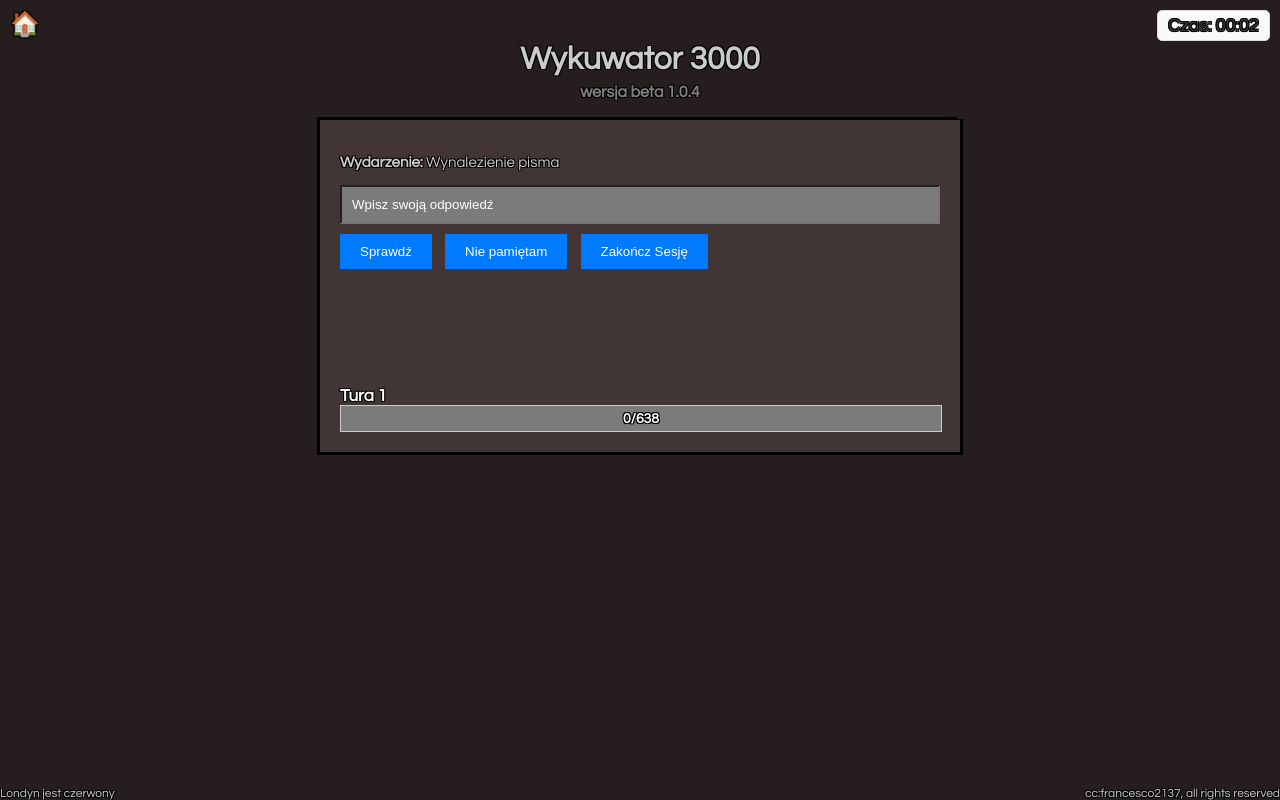
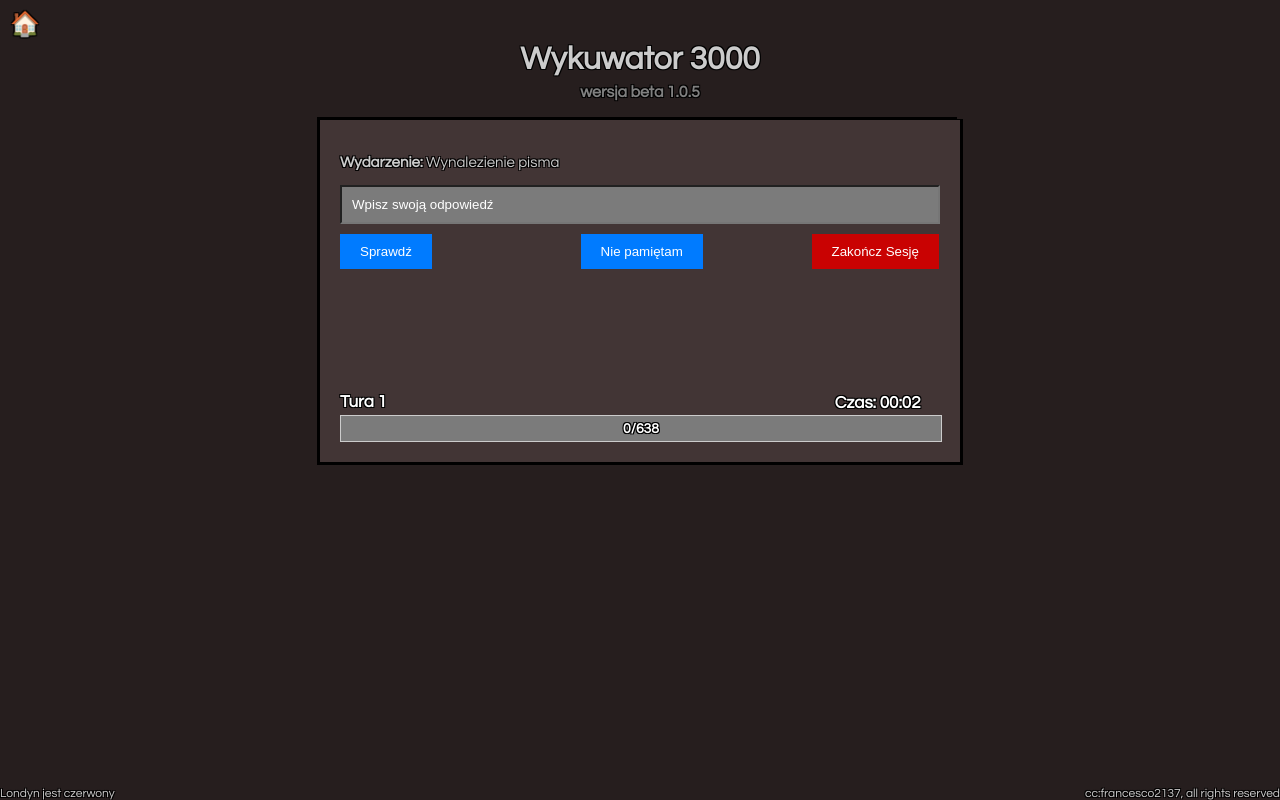
Before and after one commit to francesco1776/wykujdaty, a plain HTML site: page index.html in a window 1280 px wide. Both pictures are taken after a click on the button "start". Drawn offline with nearby package versions, Linux system fonts and the light colour scheme.

Commit message:
beta 1.0.5
>bugfixy
>ladniejszy zegar

```diff
--- a/index.html
+++ b/index.html
@@ -11,7 +11,7 @@
 <h1 id="title">
   <p class="page-title"><i class="fas fa-cloud-moon"></i>   Wykuwator 3000  <i class="fas fa-cloud-moon"></i>
   </p>
-  <p class="subtitle">wersja beta 1.0.4</p>
+  <p class="subtitle">wersja beta 1.0.5</p>
 </h1>
 <div id="homeButton" class="home-button">🏠</div>
 <c-c>cc:francesco2137, all rights reserved</c-c>
@@ -82,11 +82,12 @@
     <div class="input-group">
         <input type="text" id="userInput" placeholder="Wpisz swoją odpowiedź">
     </div>
-    <button class="button" onclick="checkAnswer()">Sprawdź</button>
-    <button class="button" onclick="showAnswer(), updateProgressBar(), niga()">Nie pamiętam</button>
-    <button id="close" class="button" onclick="showSummary()">Zakończ Sesję</button>
-    <container class="chart"><canvas id="resultsChart" width="100" height="100"> </canvas></container><p id="round-info">Tura 1</p> <div class="time-display">
-        <span id="live-timer">Czas: 00:00</span>
+    <div class="guziki">
+    <button class="ch" onclick="checkAnswer()">Sprawdź</button>
+    <button id="forgot" class="for" onclick="showAnswer(), updateProgressBar(), niga()">Nie pamiętam</button>
+   <container class="close"> <button id="close" class="zs" onclick="showSummary()">Zakończ Sesję</button></container></div>
+    <container class="chart"><canvas id="resultsChart" width="100" height="100"> </canvas></container><div class="nadpaskowcy"><p id="round-info">Tura 1</p> <div class="time-display">
+        <span id="live-timer">Czas: 00:00</span></div>
     </div>
     <div class="progress-container">
     <div id="progress-bar"></div>
--- a/script.js
+++ b/script.js
@@ -688,6 +688,11 @@ const incorrectAnswers = { count: 0 }; // Licznik błędnych odpowiedzi
 
 function initializeChart() {
     const ctx = document.getElementById('resultsChart').getContext('2d');
+    // Zniszcz poprzedni wykres, jeśli istnieje
+    if (chartInstance) {
+        chartInstance.destroy();
+        chartInstance = null;
+    }
     chartInstance = new Chart(ctx, {
         type: 'pie',
         data: {
@@ -771,8 +776,17 @@ function removeDuplicates(cards) {
 
     return uniqueCards;
 }
+// FUNKCJA OD WYSTARTOWANIA FISZEK
+function startFlashcards(selectedMode) {
+const flashcardContent = document.getElementById('flashcardContent');
+    if (flashcardContent) {
+        flashcardContent.innerHTML = ''; // Usuń stare pytanie
+    }
 
-function startFlashcards(selectedMode) {
+const timerDisplay = document.getElementById('live-timer');
+    if (timerDisplay) {
+        timerDisplay.textContent = 'Czas: 00:00'; // Zresetuj zegar
+    }
     mode = selectedMode;
     groupFilter = document.querySelector('input[name="group"]:checked').value;
     eraFilters = Array.from(document.querySelectorAll('input[name="era"]:checked')).map((cb) => `[${cb.value}]`);
@@ -783,6 +797,10 @@ function startFlashcards(selectedMode) {
     currentCardIndex = 0;
     wrongAnswers = [];
     sessionCards = getFilteredFlashcards();
+    if (sessionCards.length === 0) {
+    console.error('Brak fiszek do wyświetlenia.');
+    return; // Zakończ, jeśli nie ma fiszek
+}
     sessionAttempts = {};
     currentRound = 0;
     console.log("Session Cards Before Sorting:", sessionCards);
@@ -809,13 +827,16 @@ function startFlashcards(selectedMode) {
     document.getElementById("advancedOptionsButton").classList.add("hidden");
     showInput();
     showButtons();
+    if (!chartInstance) {
     initializeChart();
+}
     chartInstance.data.datasets[0].data = [correctAnswers.count, incorrectAnswers.count];
     chartInstance.update(); // Aktualizacja wykresu
     initializeProgressBar();
     updateProgressBar();
     updateRoundInfo();
     startTimer(); // Rozpocznij stoper
+    console.log('Aktualny indeks:', currentCardIndex);
     showNextCard();
 }
 function getFilteredFlashcards() {
@@ -870,9 +891,18 @@ function toggleAdvancedOptions() {
 function showNextCard() {
     hideButtons();
     document.getElementById('flashcardContent').style.opacity = 0; // Ukryj zawartość pytania
+const flashcardContent = document.getElementById('flashcardContent');
+    if (!flashcardContent) {
+        console.error('Element #flashcardContent nie istnieje.');
+        return;
+    }
 
+    // Usuń starą zawartość przed wyświetleniem nowej fiszki
+    flashcardContent.innerHTML = '';
     if (currentCardIndex < sessionCards.length) {
         const flashcard = sessionCards[currentCardIndex];
+    console.log('Treść wyświetlana w flashcardContent:', flashcardContent.innerHTML); // Sprawdź zawartość fiszki
+    console.log('Aktualny indeks:', currentCardIndex);
         sessionAttempts[flashcard.id] += 1;  // Zwiększ liczbę prób
 
         if (mode === 'eventToDate') {
@@ -883,6 +913,7 @@ function showNextCard() {
 
         // Ustawienie opóźnienia dla ukrycia i pokazania elementów
         setTimeout(() => {
+            console.log('Aktualna fiszka:', sessionCards[currentCardIndex]);
             document.getElementById('flashcardContent').style.opacity = 1; // Upewnij się, że zawartość pytania jest widoczna
             showButtons();
         }, 100); // Opóźnienie 100 ms dla płynności
@@ -1177,7 +1208,11 @@ function resetSession() {
         chartInstance.destroy(); // Zniszczenie istniejącego wykresu
         chartInstance = null; // Usunięcie referencji
     }
-
+ // Czyszczenie widoku fiszek
+    const flashcardContent = document.getElementById('flashcardContent');
+    if (flashcardContent) {
+        flashcardContent.innerHTML = ''; // Wyczyść treść fiszki
+    }
     // Re-inicjalizacja wykresu z pustymi danymi
     initializeChart();
     console.log('Zresetowano wszystkie dane sesji, w tym wykres, pasek, licznik czasu oraz odpowiedzi.');
@@ -1249,11 +1284,9 @@ if (sessionAttempts[card.id] === 1) {
             <li>Poprawne odpowiedzi: ${correctAnswers.count}</li>
             <li>Niepoprawne odpowiedzi: ${incorrectAnswers.count}</li>
         </ul>
-        <canvas id="resultsChart" width="400" height="400"></canvas>
     `;
             }
         }
     }); // Kończy iterację
-initializeChart(); // Inicjalizacja wykresu w podsumowaniu
     summaryContent.innerHTML += '</ul>'; // Kończy listę
 } // Koniec funkcji
--- a/styles.css
+++ b/styles.css
@@ -17,16 +17,27 @@ body {
 .label {
    margin-bottom: -5px;
   }
+.nadpaskowcy {
+    display:flex;
+    margin-bottom:0;
+    align-items: center;
+}
 .time-display {
-    position: absolute;
-    top: 10px; /* Odstęp od góry */
-    right: 10px; /* Odstęp od prawej */
-    font-size: 18px;
-    color: #333;
-    background-color: #f9f9f9;
+    display: inline-block;
+    font-size: 17px;
+    font-weight: bold;
+    color: #ffffff;
     padding: 5px 10px;
-    border: 1px solid #ddd;
-    border-radius: 5px;
+    margin-left: 73%;
+    margin-bottom:-2px;
+}
+#round-info {
+    font-size: 17px;
+    font-weight: bold;
+    text-align: left;
+    color: #ffffff;
+    margin-bottom: 0;
+    margin-top:0;
 }
 h1 {
     text-align: center;
@@ -56,6 +67,41 @@ h2, label {
 
 .container {
   padding: 0; /* Remove any padding from the container */
+}
+
+.zs {
+    background-color: #c90202;
+    color: white;
+    padding: 10px 20px;
+    border: none;
+    cursor: pointer;
+    margin-right: 1px;
+}
+.for {
+    background-color: #007bff;
+    color: white;
+    padding: 10px 20px;
+    border: none;
+    cursor: pointer;
+    margin-left: 5%;
+    margin-right: 0;
+    text-align: center;
+}
+.ch {
+    background-color: #007bff;
+    color: white;
+    padding: 10px 20px;
+    border: none;
+    cursor: pointer;
+    margin-right: 10px;
+}
+.guziki {
+    display:flex;
+    justify-content: space-between;
+    align-items: center; /* Wyrównanie w pionie */
+    width: 100%; /* Szerokość kontenera */
+
+
 }
 
 .epoki h2 + label {
@@ -180,11 +226,11 @@ h4-c {
 
 }
 .chart {
-     display: flex;
+    display: flex;
     justify-content: flex-end; /* Aligns children (the canvas) to the right */
     align-items: center; /* Centers the canvas vertically within the container */
-    height: 118px; /* Optional height */
-    width: 100%;
+    height: 120px; /* Optional height */
+    width: 25%;
     margin-bottom: 0; /* Optional border for visualization */
 }
 #innekraje {
@@ -198,14 +244,7 @@ h4-c {
 .summary {
     display: none; /* Ukryj domyÅ›lnie sekcje */
 }
-#round-info {
-    font-size: 17px;
-    font-weight: bold;
-    text-align: left;
-    color: #ffffff;
-    margin-bottom: 0;
-    margin-top:0;
-}
+
 b.input-group {
     margin-bottom: 15px;
     margin-top: 10px;
```
